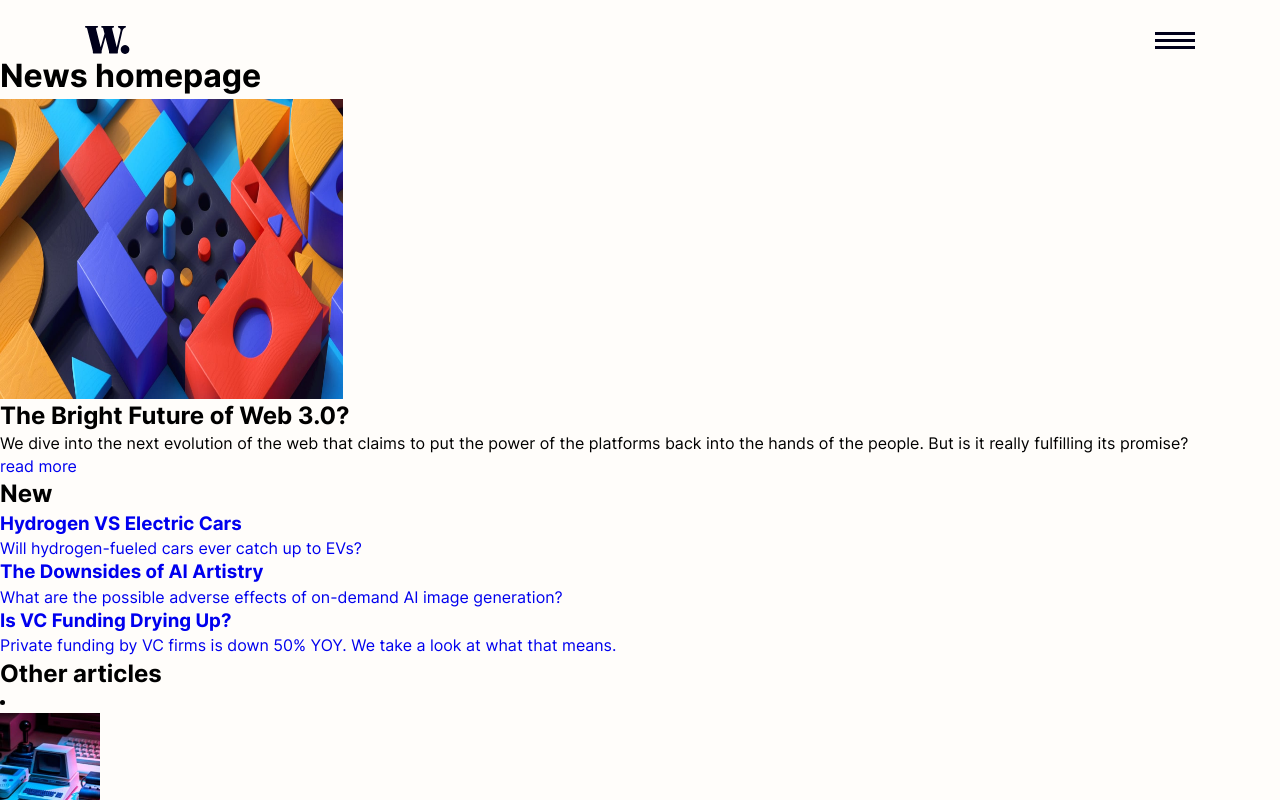
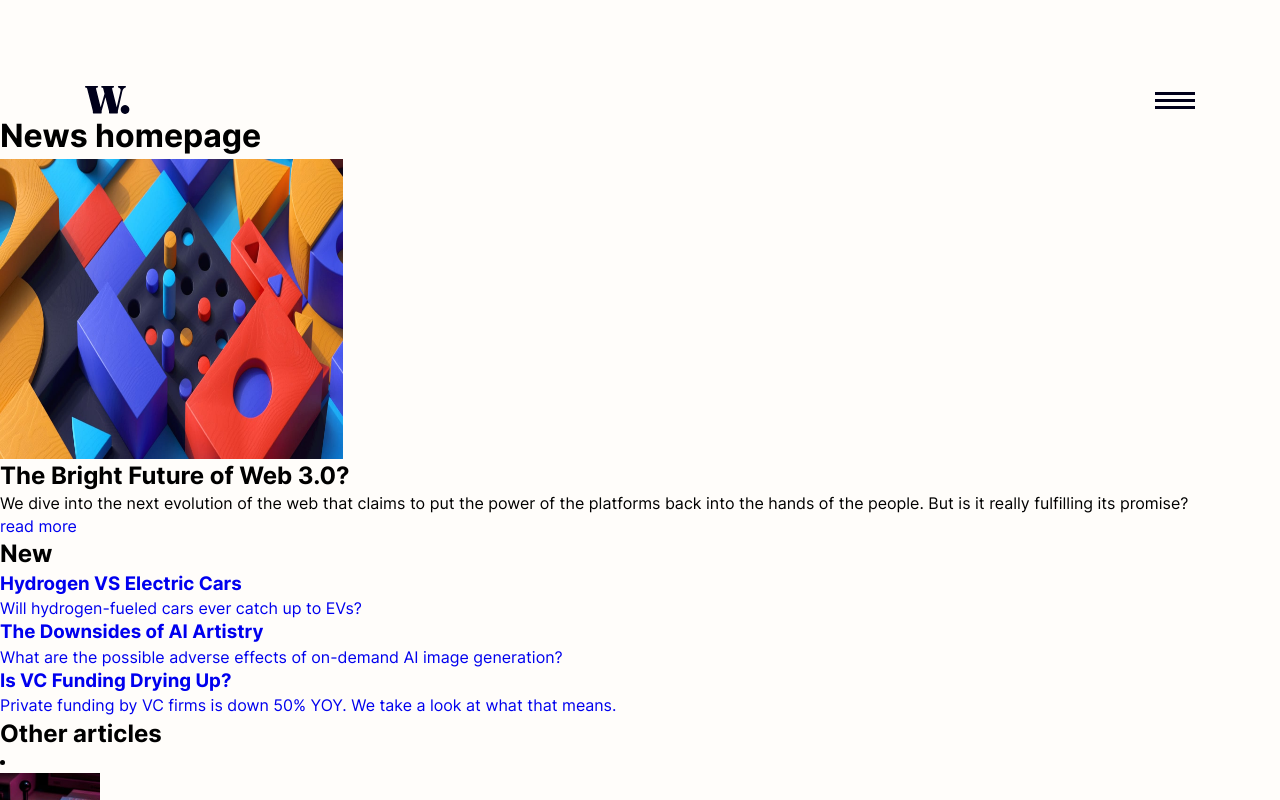
Before and after one commit to JorgeAMendoza/news-homepage, a Next.js app: page / in a window 1280 px wide. Shown: the top 800 px of the page. Built offline with nearby package versions, Linux system fonts and the light colour scheme.

Commit message:
create media query vars and add media based padding on body

```diff
--- a/src/styles/_variables.scss
+++ b/src/styles/_variables.scss
@@ -8,3 +8,8 @@ $background-color: $-white;
 $light-text: $-white;
 $dark-text: $-dark-place-blue;
 $button-primary: $-light-vermillion;
+
+// media queries
+$tablet: 768px;
+$laptop: 1024px;
+$dekstop: 1440px;
--- a/src/styles/globals.scss
+++ b/src/styles/globals.scss
@@ -32,6 +32,14 @@ body {
 
   &.mobileNavActive {
     overflow: hidden;
+  }
+
+  @media screen and (min-width: $tablet) {
+    padding-top: 3rem;
+  }
+
+  @media screen and (min-width: $laptop) {
+    padding-top: 6rem;
   }
 }
 img,
```
